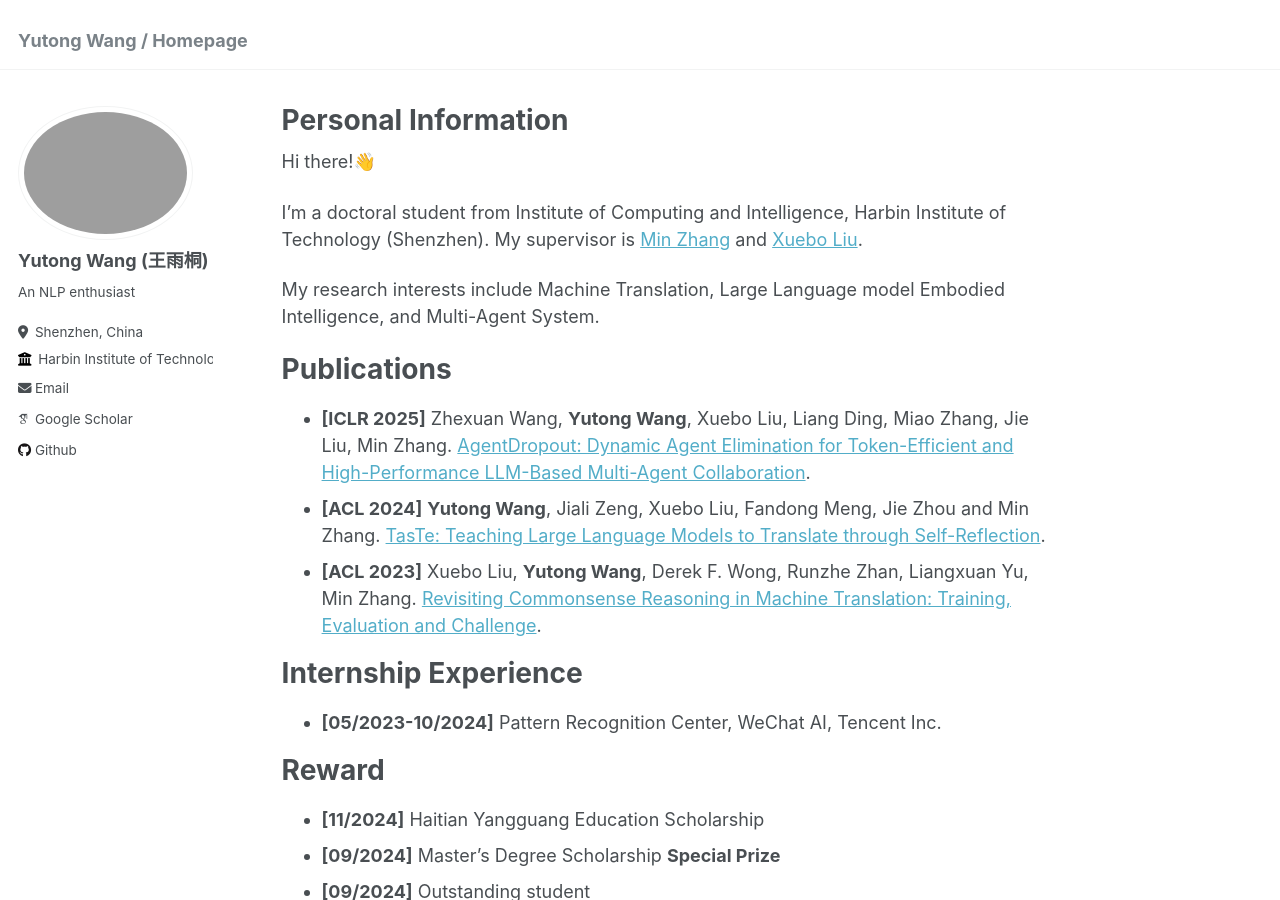
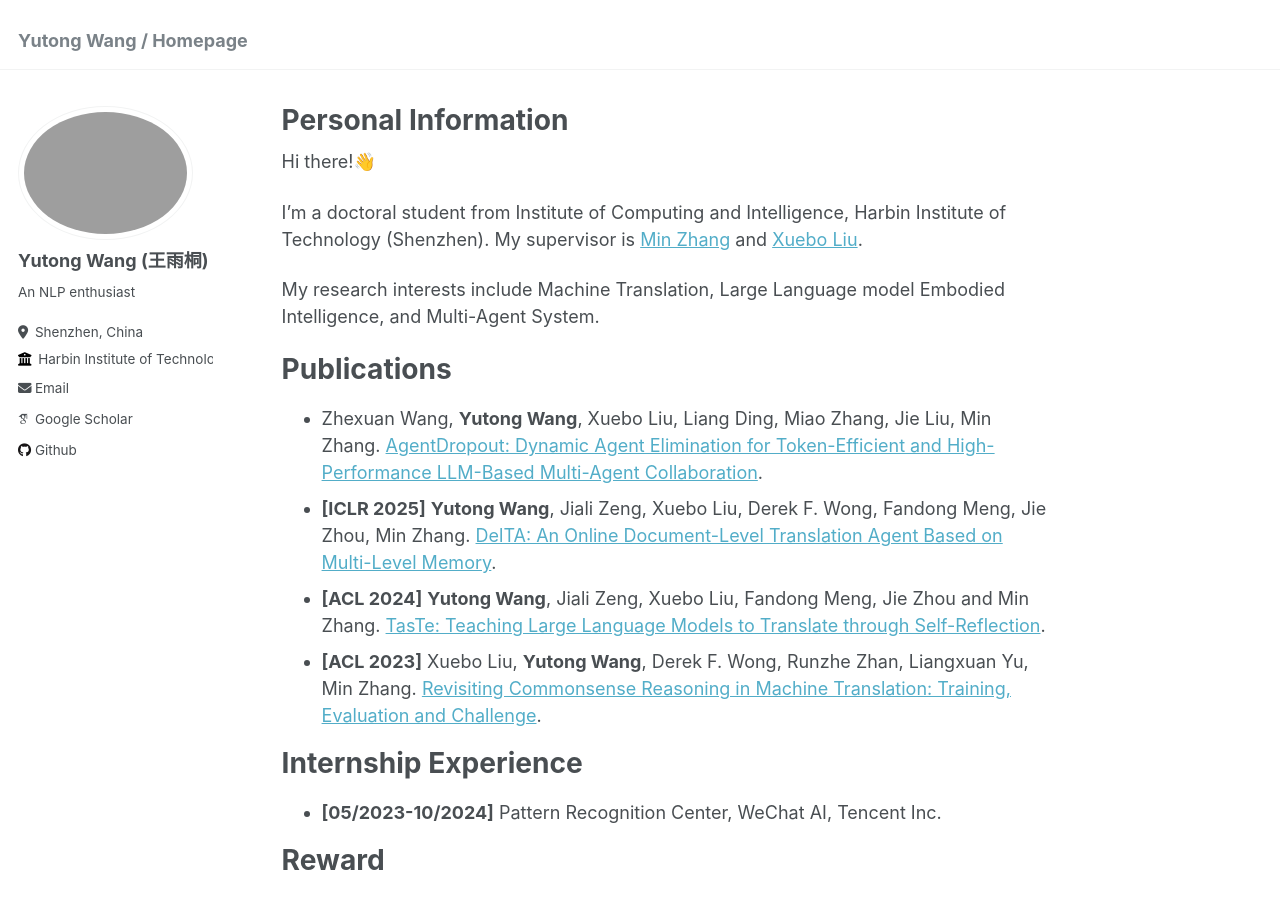
Before and after one commit to YutongWang1216/YutongWang1216.github.io, a Jekyll site: the page built from _pages/about.md, in a window 1280 px wide and 900 px high. Built offline with Jekyll 4.4.1, drawn with Linux system fonts in a browser that asks for light colours; some web fonts are replaced.

Commit message:
Update papers

```diff
--- a/_pages/about.md
+++ b/_pages/about.md
@@ -17,7 +17,8 @@ My research interests include Machine Translation, Large Language model Embodied
 
 Publications
 ======
-- **[ICLR 2025]** Zhexuan Wang, **Yutong Wang**, Xuebo Liu, Liang Ding, Miao Zhang, Jie Liu, Min Zhang. [AgentDropout: Dynamic Agent Elimination for Token-Efficient and High-Performance LLM-Based Multi-Agent Collaboration](https://arxiv.org/abs/2503.18891).
+- Zhexuan Wang, **Yutong Wang**, Xuebo Liu, Liang Ding, Miao Zhang, Jie Liu, Min Zhang. [AgentDropout: Dynamic Agent Elimination for Token-Efficient and High-Performance LLM-Based Multi-Agent Collaboration](https://arxiv.org/abs/2503.18891).
+- **[ICLR 2025]** **Yutong Wang**, Jiali Zeng, Xuebo Liu, Derek F. Wong, Fandong Meng, Jie Zhou, Min Zhang. [DelTA: An Online Document-Level Translation Agent Based on Multi-Level Memory](https://openreview.net/forum?id=hoYFLRNbhc).
 - **[ACL 2024]** **Yutong Wang**, Jiali Zeng, Xuebo Liu, Fandong Meng, Jie Zhou and Min Zhang. [TasTe: Teaching Large Language Models to Translate through Self-Reflection](https://aclanthology.org/2024.acl-long.333/).
 - **[ACL 2023]** Xuebo Liu, **Yutong Wang**, Derek F. Wong, Runzhe Zhan, Liangxuan Yu, Min Zhang. [Revisiting Commonsense Reasoning in Machine Translation: Training, Evaluation and Challenge](https://aclanthology.org/2023.acl-long.866/).
 
```
